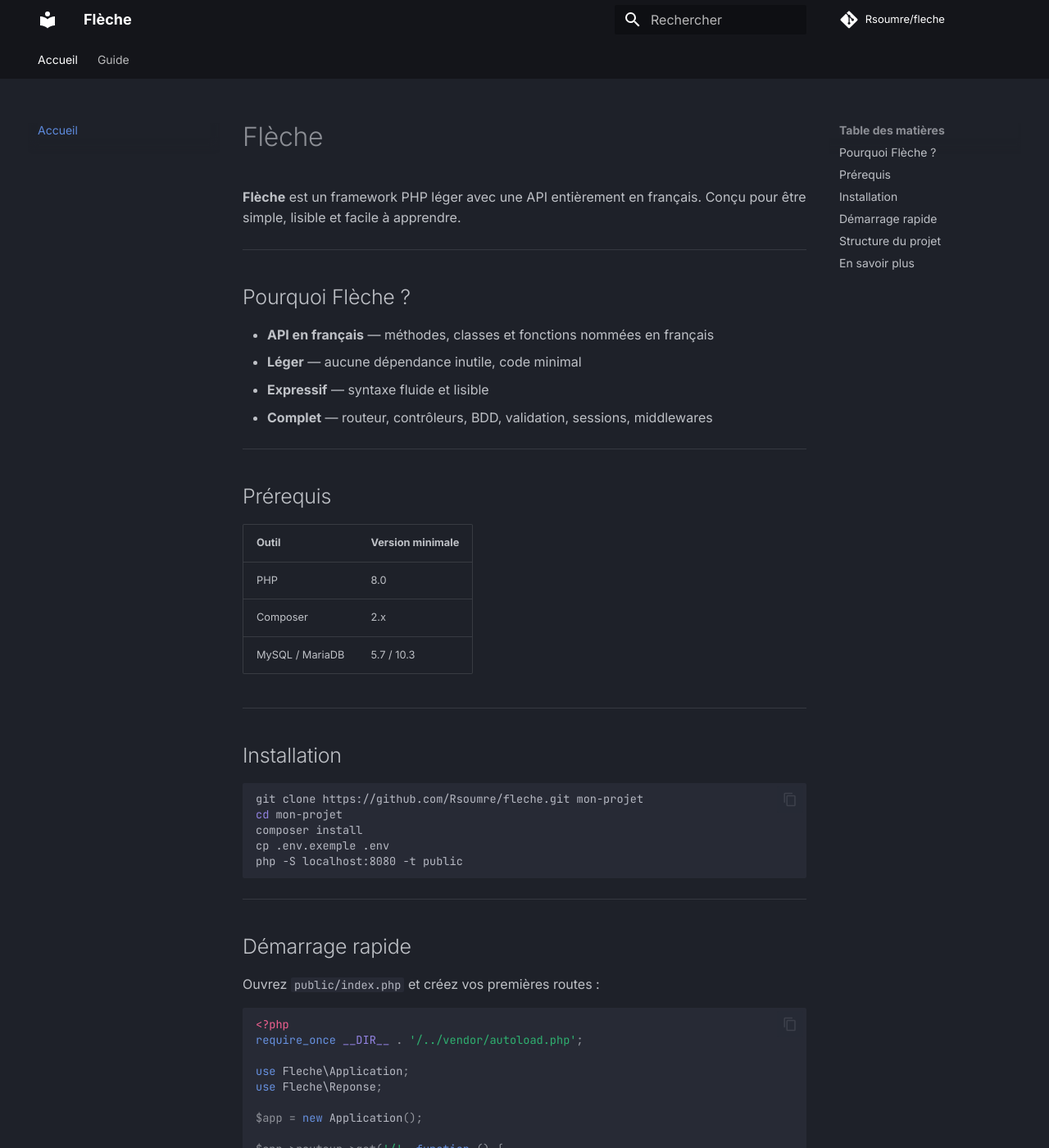
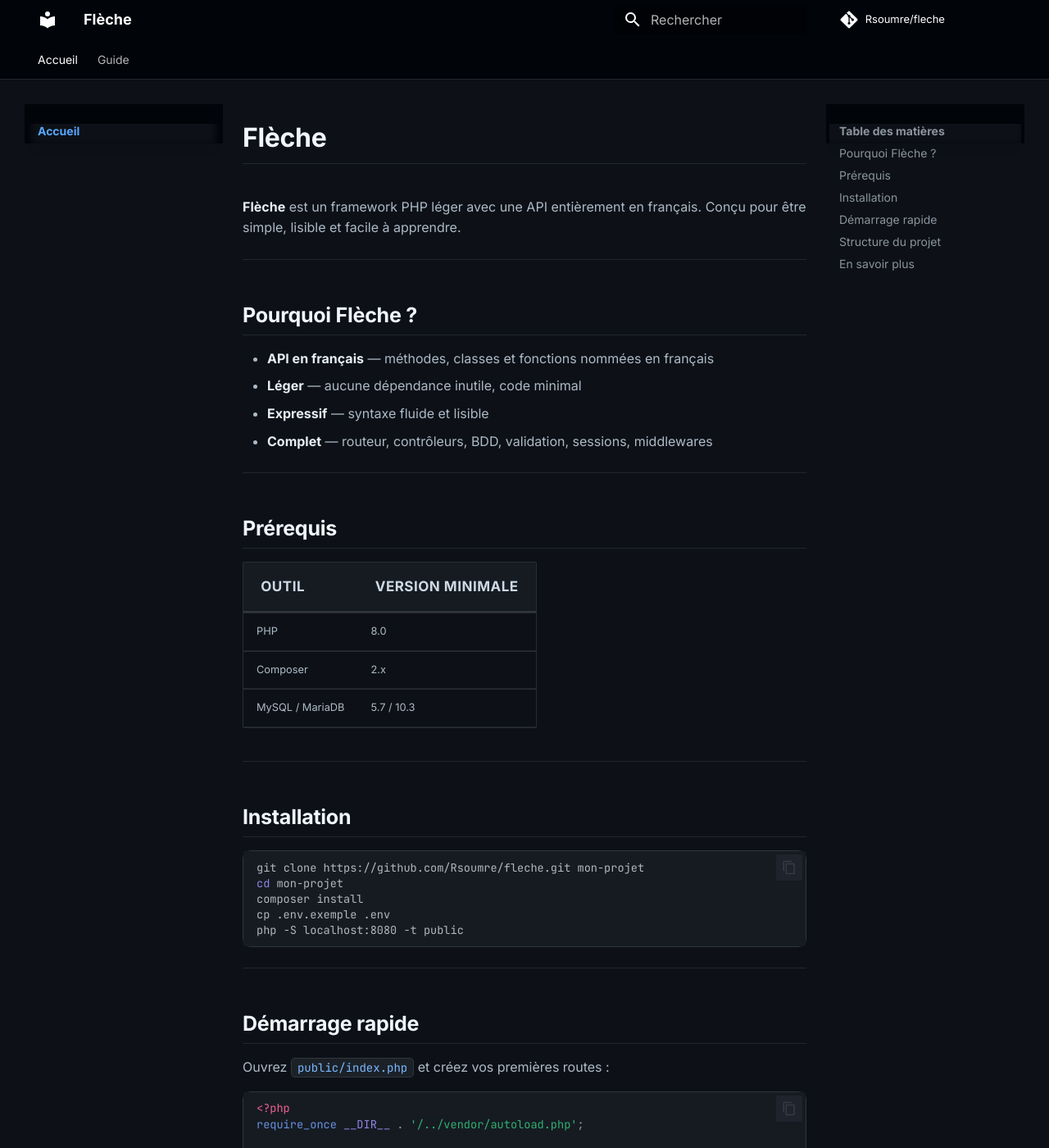
Before and after one commit to Rsoumre/fleche, an MkDocs documentation site: the page built from docs/index.md, in a window 1280 px wide and 1400 px high. Shown: the whole window at 82% size. Built offline with MkDocs 1.6.1 and Material for MkDocs 9.7.7, drawn with Linux system fonts in a browser that asks for light colours; comment, search, counter and statistics services are not loaded.

Commit message:
Amélioration style thème sombre

```diff
--- /dev/null
+++ b/docs/css/extra.css
@@ -0,0 +1,78 @@
+[data-md-color-scheme="slate"] {
+  --md-default-bg-color: #0d1117;
+  --md-default-fg-color: #e6edf3;
+  --md-default-fg-color--light: #8b949e;
+  --md-code-bg-color: #161b22;
+  --md-typeset-a-color: #58a6ff;
+  --md-accent-fg-color: #58a6ff;
+}
+
+/* Header et sidebar */
+.md-header { background: #010409 !important; }
+.md-tabs   { background: #010409 !important; border-bottom: 1px solid #21262d; }
+.md-sidebar { background: #010409 !important; }
+
+/* Titres */
+.md-typeset h1 {
+  color: #f0f6fc;
+  font-weight: 800;
+  border-bottom: 1px solid #21262d;
+  padding-bottom: 0.5rem;
+}
+.md-typeset h2 {
+  color: #f0f6fc;
+  font-weight: 700;
+  border-bottom: 1px solid #21262d;
+  padding-bottom: 0.3rem;
+  margin-top: 2.5rem;
+}
+.md-typeset h3 { color: #cdd9e5; font-weight: 600; }
+
+/* Texte */
+.md-typeset p, .md-typeset li { color: #adbac7; }
+.md-typeset strong { color: #e6edf3; }
+
+/* Liens */
+.md-typeset a { color: #58a6ff !important; }
+.md-typeset a:hover { color: #79b8ff !important; text-decoration: underline; }
+
+/* Code inline */
+.md-typeset code:not(pre > code) {
+  background: #1c2128;
+  color: #79b8ff;
+  border: 1px solid #30363d;
+  border-radius: 5px;
+  padding: 2px 7px;
+  font-size: 0.875em;
+}
+
+/* Blocs de code */
+.md-typeset pre {
+  border: 1px solid #30363d;
+  border-radius: 10px;
+}
+
+/* Tableaux */
+.md-typeset table { border: 1px solid #21262d; border-radius: 8px; overflow: hidden; }
+.md-typeset table th { background: #161b22 !important; color: #cdd9e5 !important; border-bottom: 2px solid #30363d !important; font-size: 0.85rem; text-transform: uppercase; letter-spacing: 0.5px; }
+.md-typeset table td { color: #adbac7; border-bottom: 1px solid #21262d !important; }
+.md-typeset table tr:hover td { background: rgba(255,255,255,0.02) !important; }
+
+/* HR */
+.md-typeset hr { border-color: #21262d; }
+
+/* Blockquote */
+.md-typeset blockquote {
+  border-left: 3px solid #58a6ff;
+  background: #1c2128;
+  border-radius: 0 8px 8px 0;
+  color: #adbac7;
+}
+
+/* Nav sidebar liens */
+.md-nav__link { color: #8b949e !important; }
+.md-nav__link:hover { color: #e6edf3 !important; }
+.md-nav__link--active { color: #58a6ff !important; font-weight: 600 !important; }
+
+/* Footer */
+.md-footer { background: #010409 !important; border-top: 1px solid #21262d; }
--- a/mkdocs.yml
+++ b/mkdocs.yml
@@ -5,6 +5,9 @@ site_author: Rsoumre
 
 repo_name: Rsoumre/fleche
 repo_url: https://github.com/Rsoumre/fleche
+
+extra_css:
+  - css/extra.css
 
 theme:
   name: material
```
Also changed, not shown: site/index.html.
